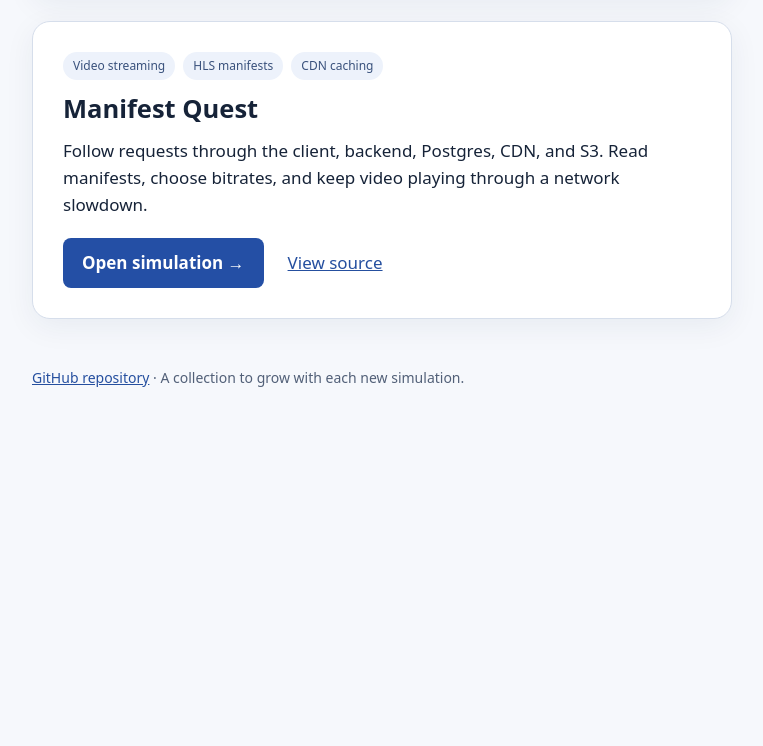
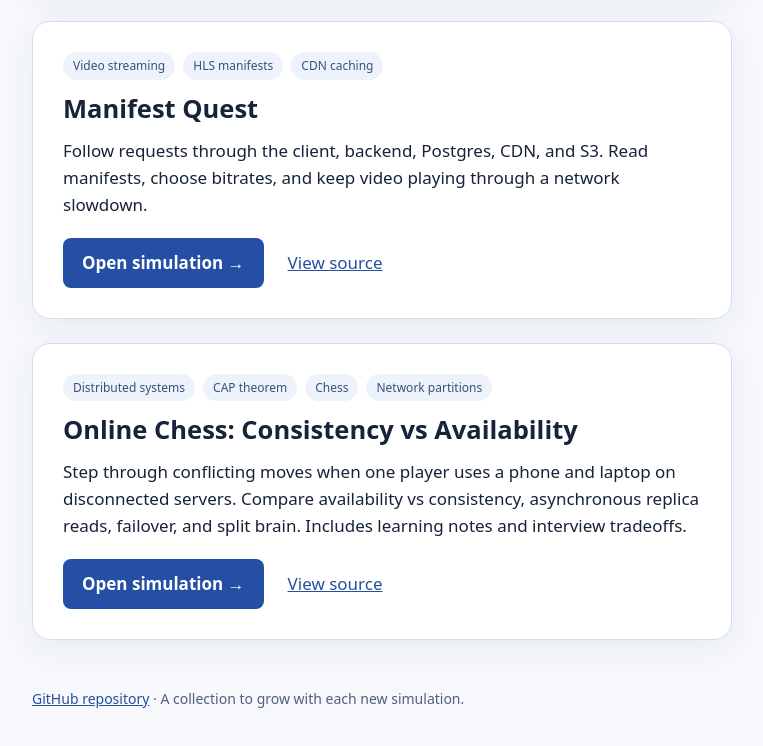
Before and after one commit to tharunworks/simulations, a plain HTML site: page index.html in a window 1280 px wide. Shown: the part 607-1353 px from the top of the page, without its empty margins (132-895 px from the left). Before the commit the page ends 1060 px from the top, so only its background shows below. Drawn offline with Linux system fonts and the light colour scheme.

Commit message:
List chess CAP interactive lab on simulations homepage

```diff
--- a/index.html
+++ b/index.html
@@ -4,4 +4,6 @@
 <body><main><header><div class="eyebrow">Software engineering / Learning labs</div><h1>Simulations</h1><p>Explore how systems work, one step at a time. Change the inputs, follow the flow, and see what happens when things fail.</p></header>
 <article><div class="tags"><span class="tag">Object storage</span><span class="tag">Checksums</span><span class="tag">Failure scenarios</span></div><h2>S3 Multipart Upload</h2><p>Follow an upload from the client to S3 and PostgreSQL. Explore part sizing, checksum signing, missing parts, corrupted bytes, and database failures.</p><div class="links"><a class="launch" href="./s3-multipart-upload/">Open simulation →</a><a href="https://github.com/tharunworks/simulations/tree/main/s3-multipart-upload">View source</a></div></article>
 <article style="margin-top:24px"><div class="tags"><span class="tag">Video streaming</span><span class="tag">HLS manifests</span><span class="tag">CDN caching</span></div><h2>Manifest Quest</h2><p>Follow requests through the client, backend, Postgres, CDN, and S3. Read manifests, choose bitrates, and keep video playing through a network slowdown.</p><div class="links"><a class="launch" href="./manifest-quest/">Open simulation →</a><a href="https://github.com/tharunworks/simulations/tree/main/manifest-quest">View source</a></div></article>
+
+<article style="margin-top:24px"><div class="tags"><span class="tag">Distributed systems</span><span class="tag">CAP theorem</span><span class="tag">Chess</span><span class="tag">Network partitions</span></div><h2>Online Chess: Consistency vs Availability</h2><p>Step through conflicting moves when one player uses a phone and laptop on disconnected servers. Compare availability vs consistency, asynchronous replica reads, failover, and split brain. Includes learning notes and interview tradeoffs.</p><div class="links"><a class="launch" href="./chess-cap/">Open simulation →</a><a href="https://github.com/tharunworks/simulations/tree/main/chess-cap">View source</a></div></article>
 <footer><a href="https://github.com/tharunworks/simulations">GitHub repository</a> · A collection to grow with each new simulation.</footer></main></body></html>
```
